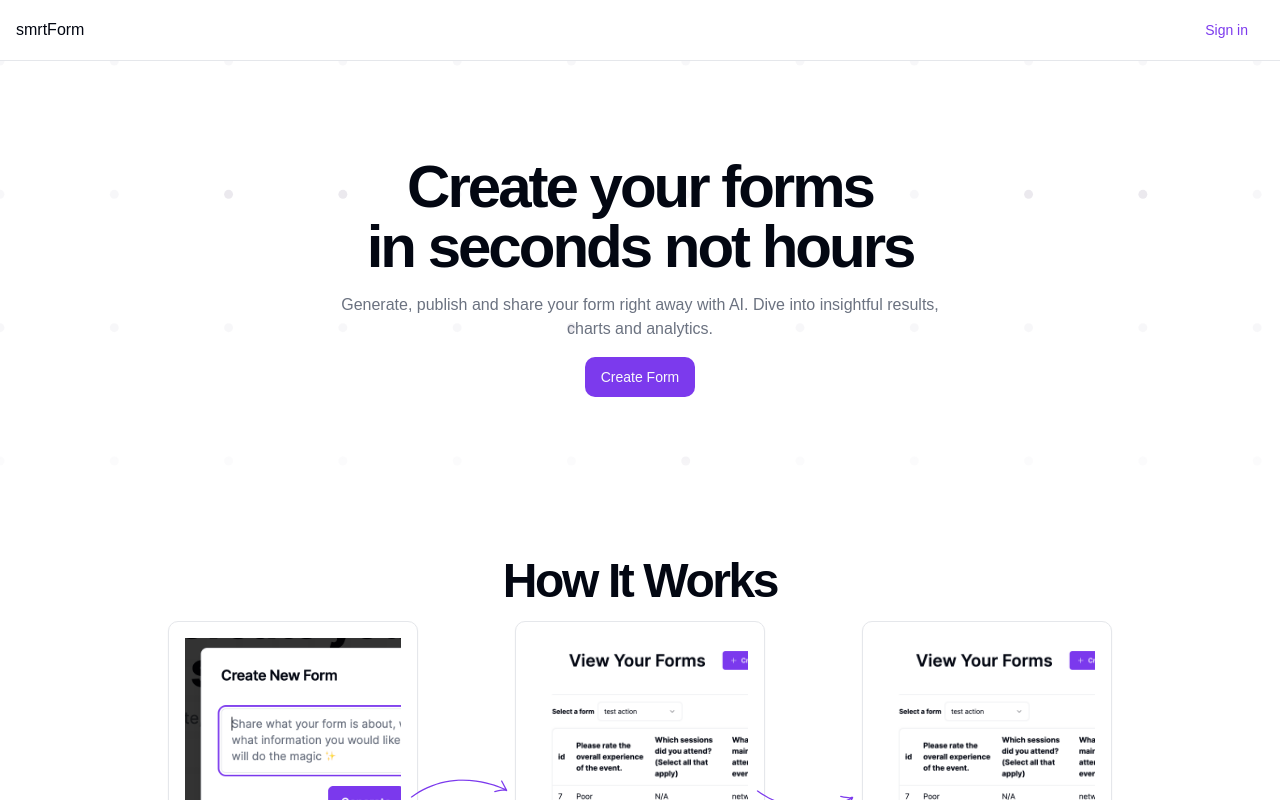
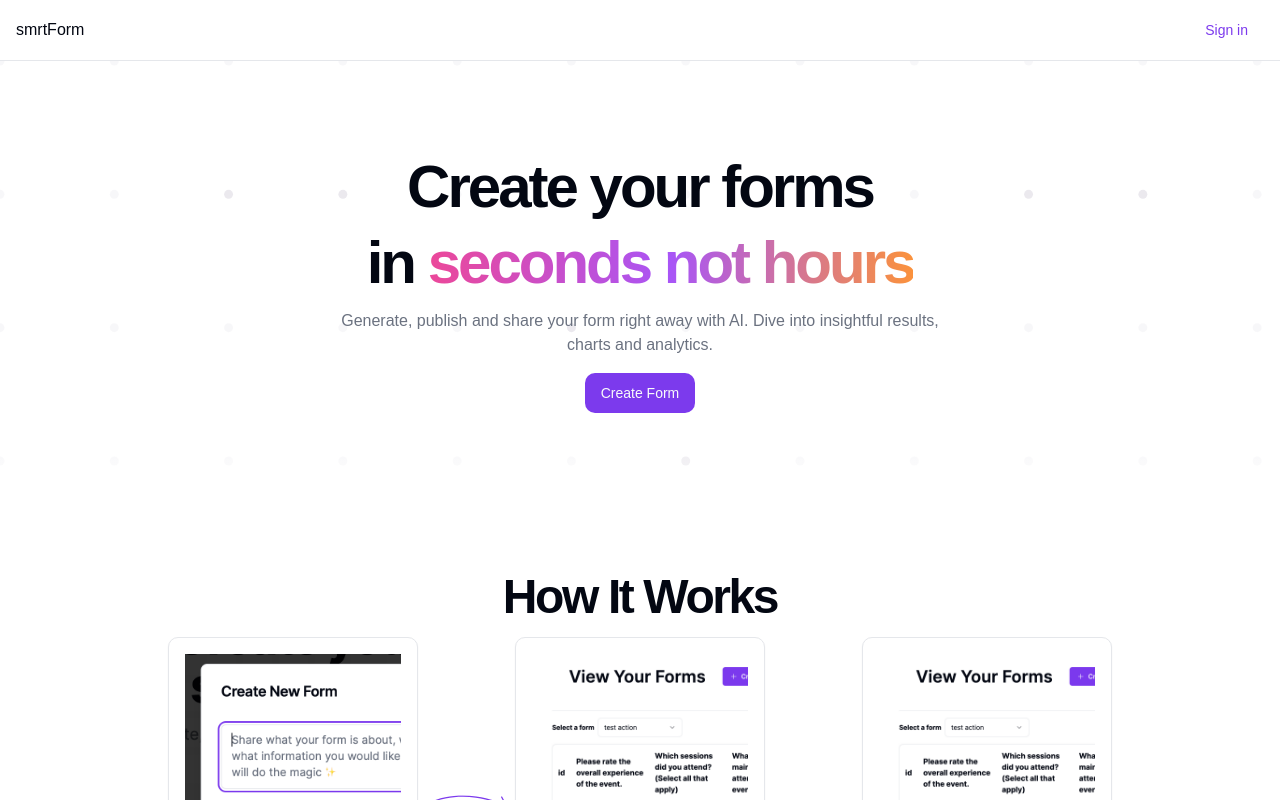
Before and after one commit to ejifeanyi/SmrtForm, a Next.js app in the folder smrtform/: page / in a window 1280 px wide. Shown: the top 800 px of the page. Built offline with nearby package versions, Linux system fonts and the light colour scheme; no server answers.

Commit message:
added gradient to hero header

```diff
--- a/smrtform/src/app/landing-page/index.tsx
+++ b/smrtform/src/app/landing-page/index.tsx
@@ -10,7 +10,11 @@
 				id="hero"
 			>
 				<h1 className="text-4xl font-bold text-center tracking-tighter sm:text-5xl md:text-6xl leading-6">
-					Create your forms <br></br>in seconds not hours
+					Create your forms <br />
+					in{" "}
+					<span className="inline-block mt-4 text-transparent bg-clip-text bg-gradient-to-r from-pink-500 via-purple-500 to-orange-400 animate-gradient">
+						seconds not hours
+					</span>
 				</h1>
 				<p className="max-w-[600px] mt-4 text-center text-gray-500 md:textl-xl">
 					Generate, publish and share your form right away with AI. Dive into
--- a/smrtform/src/app/layout.tsx
+++ b/smrtform/src/app/layout.tsx
@@ -1,5 +1,4 @@
 import type { Metadata } from "next";
-import { ThemeProvider } from "next-themes";
 import localFont from "next/font/local";
 import "./globals.css";
 import SessionProviderWrapper from "./SessionProviderWrapper";
@@ -30,16 +29,7 @@
 			<body
 				className={`${geistSans.variable} ${geistMono.variable} antialiased`}
 			>
-				<SessionProviderWrapper>
-					<ThemeProvider
-						attribute="class"
-						defaultTheme="system"
-						enableSystem
-						disableTransitionOnChange
-					>
-						{children}
-					</ThemeProvider>
-				</SessionProviderWrapper>
+				<SessionProviderWrapper>{children}</SessionProviderWrapper>
 			</body>
 		</html>
 	);
```
